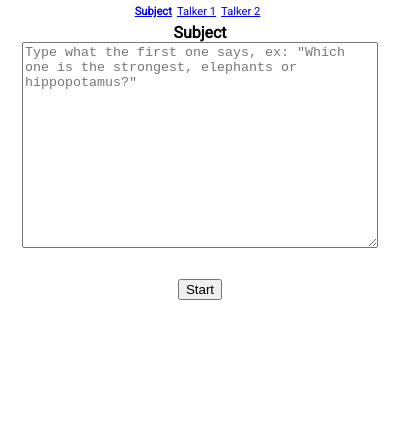
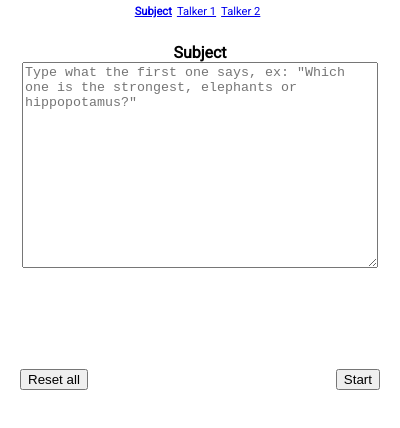
Before and after one commit to vitaminwater/ChatGPT-SelfChat, a browser extension: page public/popup.html in a window 400 px wide. Drawn offline with Linux system fonts and the light colour scheme; files whose address does not match are found by name.

Commit message:
reset all button

```diff
--- a/public/popup.html
+++ b/public/popup.html
@@ -10,19 +10,25 @@
     }
 
     .root {
-      height: 300px;
+      height: 400px;
       width: 400px;
       display: flex;
       flex-direction: column;
-      justify-content: center;
-      align-items: center;
+      justify-content: stretch;
+      align-items: stretch;
       background-size: cover;
       background-repeat: no-repeat;
     }
 
     .root__wrapper {
       flex: 1;
+      flex-direction: column;
       text-align: center;
+      padding-top: 20px;
+    }
+
+    .root__wrapper > b {
+      margin: 10px 0;
     }
 
     .root__wrapper__h2 {
@@ -42,12 +48,19 @@
 
     .menu {
       display: flex;
+      justify-content: center;
       margin: 5px 0;
     }
 
     .menu > a {
       margin-right: 5px;
       font-size: 0.7em;
+    }
+
+    .buttons {
+      display: flex;
+      justify-content: space-between;
+      margin: 10px 20px;
     }
   </style>
 </head>
@@ -73,7 +86,10 @@
       <input type='text' id='talker-2-name' type='text' placeholder='ex: Joe' /><br />
       <textarea id='talker-2-greeting'></textarea>
     </div>
-    <button id='start'>Start</button>
+    <div class='buttons'>
+      <button id='reset'>Reset all</button>
+      <button id='start'>Start</button>
+    </div>
   </div>
 
   <script src="popup.js"></script>
```
Also changed, not shown: src/lib/app.js (+8 -1 lines).
